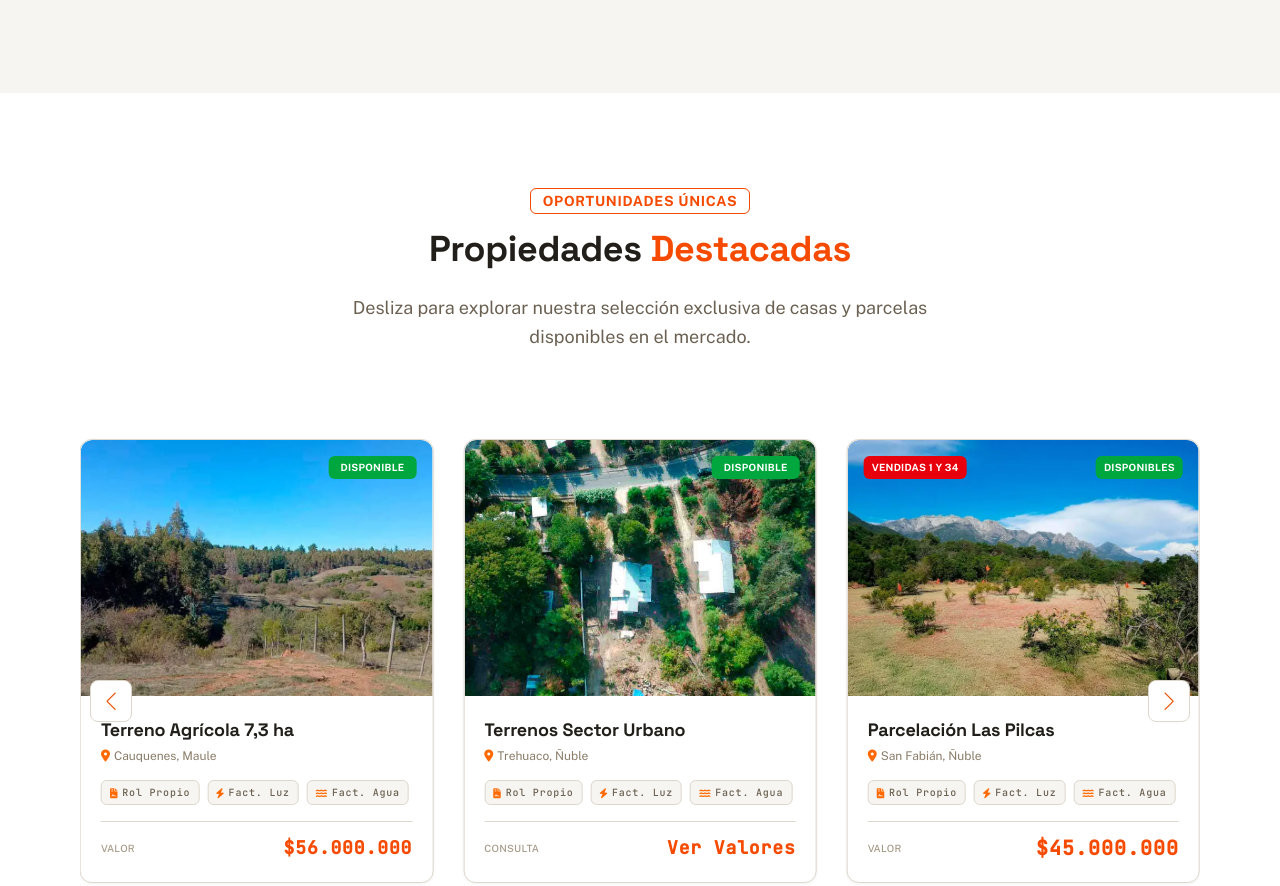
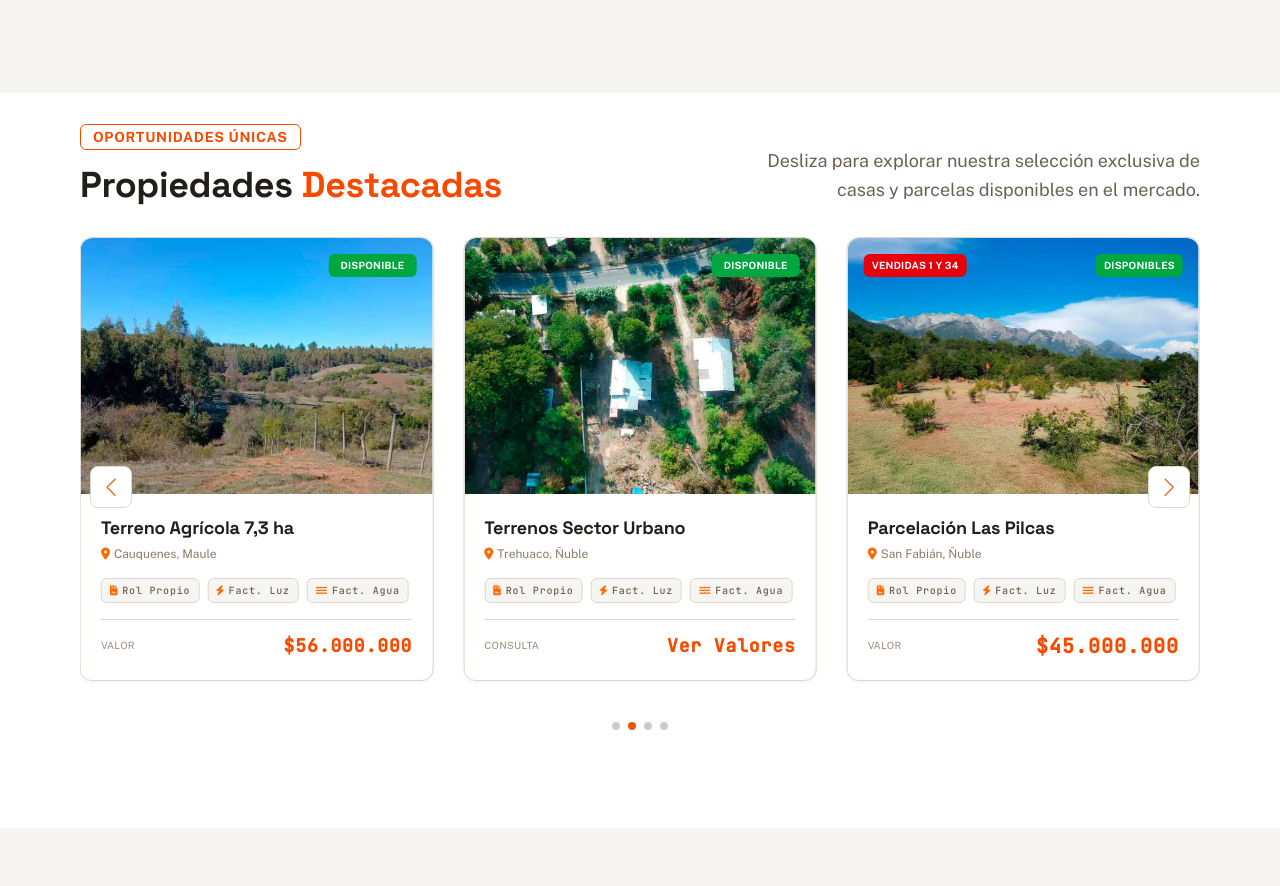
Before and after one commit to Patgsj/arriagada_consultores, a website: page index.html in a window 1280 px wide. Shown: the part 1503-2389 px from the top of the page. Drawn offline with nearby package versions, Linux system fonts and the light colour scheme; a script that the page names is missing.

Commit message:
Propiedades: encabezado en una línea para que el botón no tape tarjetas
En escritorio, título a la izquierda y bajada a la derecha: las
tarjetas suben ~200 px y terminan antes del botón flotante del
asistente (antes tapaba la tarjeta de la derecha), y la sección ocupa
el alto de la pantalla menos el menú, sin asomar "Sobre Nosotros".
Móvil y tablet sin cambios (todo va con prefijo lg:).

```diff
--- a/index.html
+++ b/index.html
@@ -320,20 +320,25 @@
   </div>
 </section>
 
-<section id="propiedades" class="w-full bg-white py-16 sm:py-24 relative">
+<section id="propiedades" class="w-full bg-white py-16 sm:py-24 lg:py-8 relative lg:min-h-[calc(100svh-var(--nav-h))]">
   <div class="max-w-7xl mx-auto px-4 sm:px-10 lg:px-20 relative">
 
-    <div class="text-center mb-12">
-      <span class="text-orange-600 font-bold tracking-wider uppercase text-sm rounded-md border border-orange-600 px-3 py-1">Oportunidades Únicas</span>
-      <h2 class="text-3xl md:text-4xl font-bold text-gray-900 mt-4 mb-6">
-        Propiedades <span class="text-orange-600">Destacadas</span>
-      </h2>
-      <p class="text-gray-600 text-lg max-w-2xl mx-auto leading-relaxed">
+    <!-- En escritorio el encabezado va en una línea (título a la izquierda, bajada a la
+         derecha) para que las tarjetas suban y terminen antes del botón flotante del
+         asistente, y la sección quepa en una pantalla sin asomar "Sobre Nosotros". -->
+    <div class="text-center lg:text-left mb-12 lg:mb-2 lg:flex lg:items-end lg:justify-between lg:gap-10">
+      <div>
+        <span class="text-orange-600 font-bold tracking-wider uppercase text-sm rounded-md border border-orange-600 px-3 py-1">Oportunidades Únicas</span>
+        <h2 class="text-3xl md:text-4xl font-bold text-gray-900 mt-4 mb-6 lg:mb-0">
+          Propiedades <span class="text-orange-600">Destacadas</span>
+        </h2>
+      </div>
+      <p class="text-gray-600 text-lg max-w-2xl mx-auto lg:mx-0 lg:max-w-md lg:text-right leading-relaxed">
         Desliza para explorar nuestra selección exclusiva de casas y parcelas disponibles en el mercado.
       </p>
     </div>
 
-    <div class="swiper propertiesSwiper w-full !pt-10 !pb-24 px-4 relative">
+    <div class="swiper propertiesSwiper w-full !pt-10 lg:!pt-6 !pb-24 lg:!pb-14 px-4 relative">
       <div class="swiper-wrapper">
 
         <div class="swiper-slide">
```
Also changed, not shown: src/output.css.
